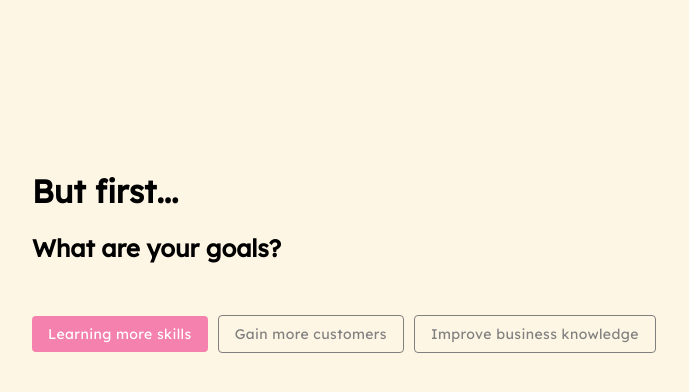
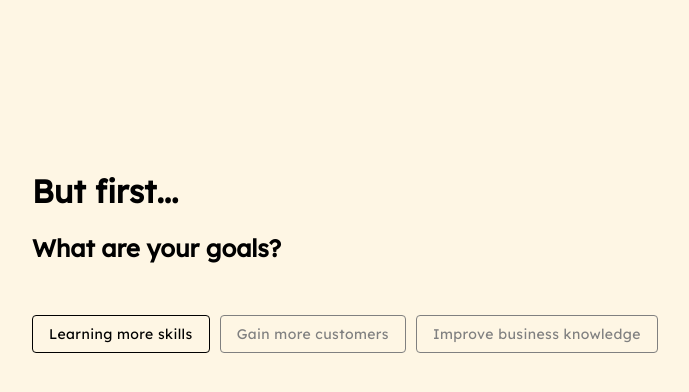
Before and after one commit to im-busari/hacktricks-athena, a React (Create React App) app in the folder web-app/: page /find-a-mentor in a window 1280 px wide. In both pictures the pointer is over the button "Learning more skills". Shown: the top 392 px of the page, without its empty margins (1-690 px from the left). Built offline with nearby package versions, Linux system fonts and the light colour scheme.

Commit message:
fix deployment

```diff
--- a/web-app/src/components/FindAMentor.tsx
+++ b/web-app/src/components/FindAMentor.tsx
@@ -3,6 +3,7 @@ import { useState } from "react";
 import { useNavigate } from "react-router-dom";
 
 const FindAMentor = () => {
+  // eslint-disable-next-line @typescript-eslint/no-unused-vars
   const [choice, setChoice] = useState('');
   const navigation = useNavigate();
 
--- a/web-app/src/index.css
+++ b/web-app/src/index.css
@@ -61,7 +61,6 @@ button.landing-page-button {
 }
 
 button.landing-page-button:hover {
-  background-color: #F582AE;
-  color: white;
-  border: none;
+  color: black;
+  border-color: black;
 }
```
